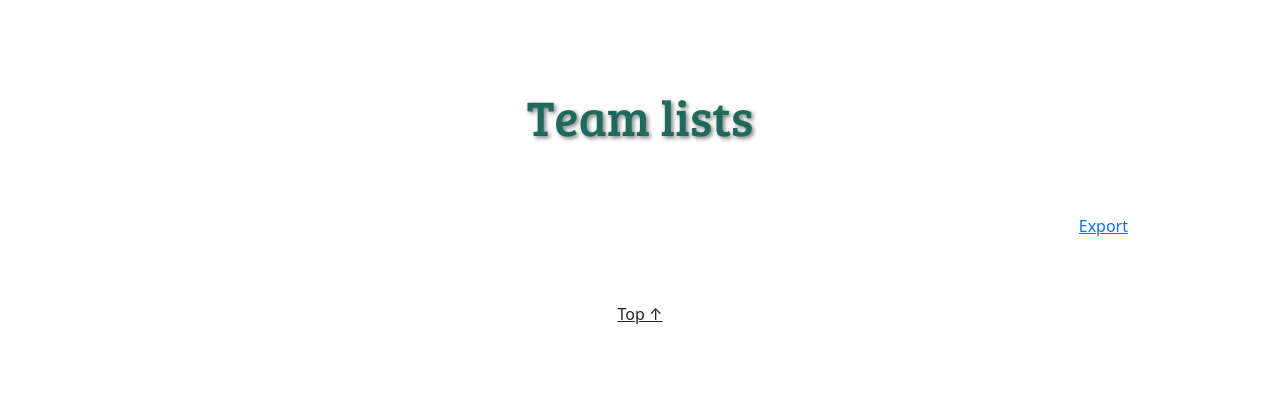
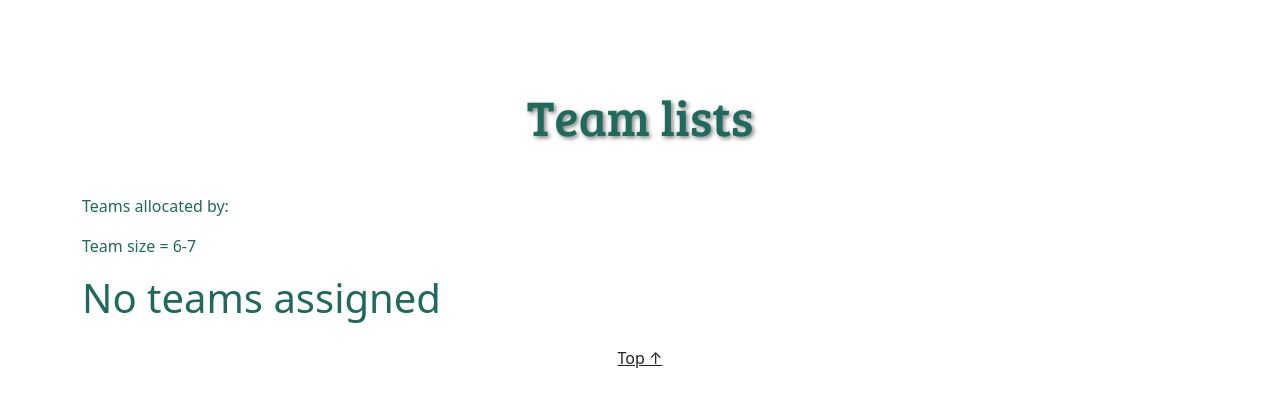
Before and after one commit to bw5io/tapr, a Flask app: page /team_lists in a window 1280 px wide. Shown: the part 138-545 px from the top of the page. Run offline with Flask 2, Linux system fonts and the light colour scheme; data that the repository does not hold is empty; some web fonts are replaced.

Commit message:
added team composition MJ

```diff
--- a/TAPR/functions.py
+++ b/TAPR/functions.py
@@ -25,6 +25,10 @@ def render_csv(header, data, filename="export.csv"):
     output.headers["Content-Disposition"] = "attachment; filename="+filename
     output.headers["Content-type"] = "text/csv"
     return output
+
+def returnTeamID(user):
+    return user.team_id
+
 
 #-------------------------------------------TEAM ALLOCATION------------------------------------------------------------
 def hasCodingExperience(team):
--- a/TAPR/routes.py
+++ b/TAPR/routes.py
@@ -67,6 +67,10 @@ def issues():
 def team_allocation():
     form = TeamAllocation()
     if form.validate_on_submit():
+        #Add team composition to database
+        team_composition = TeamComposition(team_size=form.team_size.data, native_speaker=form.native_speaker.data, coding_experience=form.prior_programming.data, previous_degree=form.prev_degree.data)
+        db.session.add(team_composition)
+
         if len(Assessment.query.filter_by(id=form.assessment.data).first().student_team_list) > 0:
             flash("Teams already allocated!")
             return redirect(url_for('home'))
@@ -97,11 +101,13 @@ def team_allocation():
 @app.route("/team_lists")
 def team_lists():
     assessment = Assessment.query.filter_by(id=1).first()
-    return render_template('team_lists.html', title='Team List', assessment=assessment)
+    team_composition = TeamComposition.query.filter_by(id=1).first()
+    return render_template('team_lists.html', title='Team List', assessment=assessment, team_composition=team_composition)
 
 @app.route("/team_lists/downloads")
 def team_lists_download():
     assessment = User.query.filter_by(assessment_id=1).all()
+    assessment.sort(key=returnTeamID)
     return render_csv("Team ID, Surname, First Name, Student ID, Email, Native Speaker, Coding Experience, Previous Degree",assessment,"team_list.csv")
 
 @app.route("/team/<int:team_id>")
@@ -136,7 +142,7 @@ def reset_user():
         user.team_id=None
         user.native_speaker=choice(seq=[True,False])
         user.coding_experience=choice(seq=[True,False])
-        user.previous_degree=choice(seq=["BA", "BSc", "LLM", "BEng"])
+        user.previous_degree=choice(seq=["BA", "BSc", "LLB", "BEng"])
         print(user)
         db.session.commit()
     db.session.query(Issue).delete()
--- a/TAPR/templates/team.html
+++ b/TAPR/templates/team.html
@@ -2,7 +2,6 @@
 {% block content %}
 
 <h1 class="MJ_teamTitle">Team {{ team.id }}</h1>
-
 <form id="MJ_form">
     <label class="MJ_label">Sort by:</label>
     <input type="radio" id="SurnameF" name="SortForm" value="Surname" checked>
--- a/TAPR/templates/team_lists.html
+++ b/TAPR/templates/team_lists.html
@@ -2,7 +2,29 @@
 {% block content %}
 <h1 id=MJ_title>Team lists</h1>
 
+<p>Teams allocated by: </p>
+{% if team_composition.team_size == 5 %}
+<p>Team size = 5-6</p>
+{% else %}
+<p>Team size = 6-7</p>
+{% endif %}
+
+{% if team_composition.native_speaker %}
+<p>Teams allocated by: Native Speaker</p>
+{% endif %}
+
+{% if team_composition.coding_experience %}
+<p>Teams allocated by: Coding Experience</p>
+{% endif %}
+
+{% if team_composition.previous_degree %}
+<p>Teams allocated by: Previous Degree</p>
+{% endif %}
+
 <table id=MJ_table>
+{% if assessment.student_team_list | length == 0 %}
+<h1>No teams assigned</h1>
+{% else %}
 
 {% for team in assessment.student_team_list %}
 <tr><td id=MJ_table_data><a class=MJ_links href="{{ url_for('team', team_id=team.id) }}"><span>Team {{ team.id }}</span>
@@ -11,5 +33,5 @@
 </table>
 
 <p class="MJ_export"> <a href="{{ url_for('team_lists_download')}}">Export</a> </p>
-
+{% endif %}
 {% endblock content %}
```
Also changed, not shown: TAPR/models.py (+8 -0 lines).
